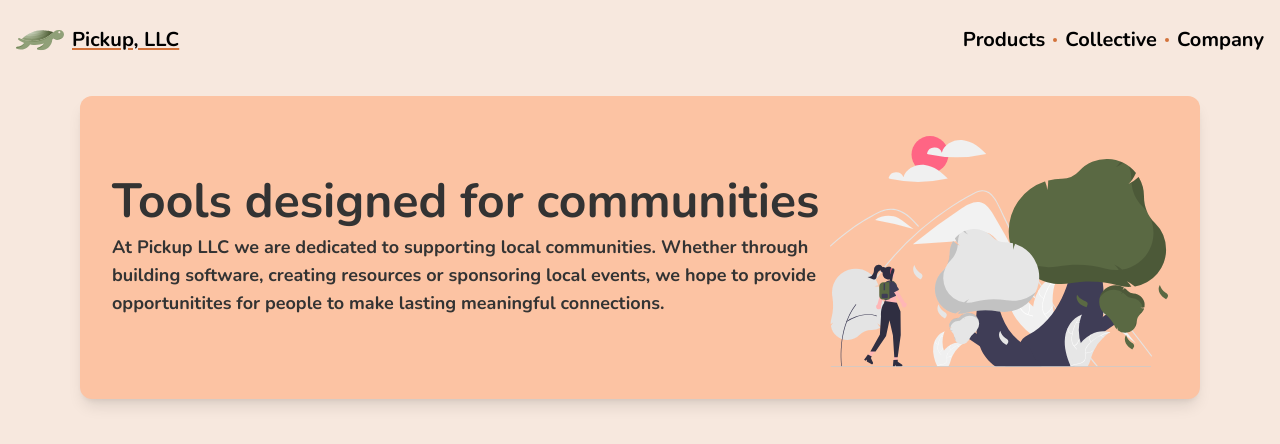
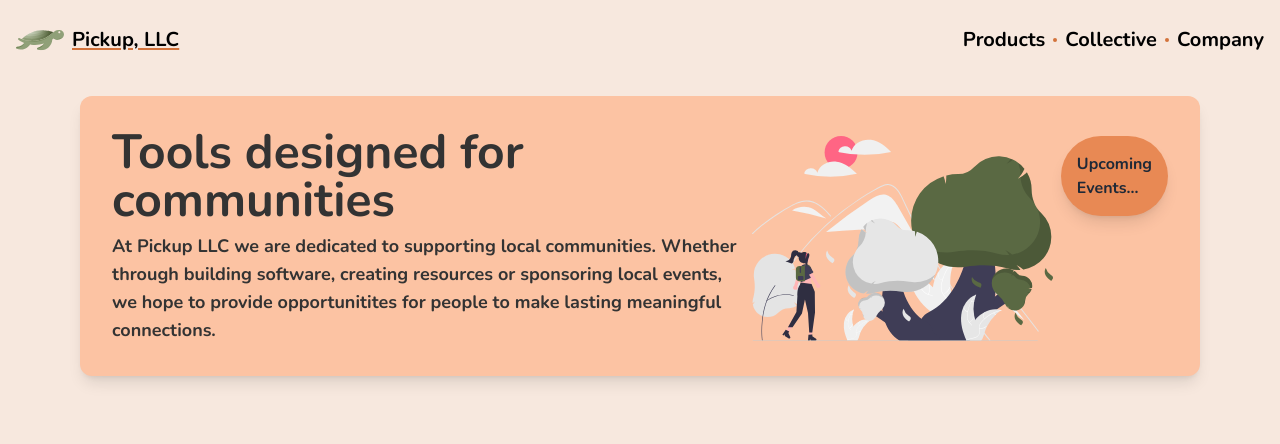
Before and after one commit to joinpickup/web, a Next.js app in the folder code/: page / in a window 1280 px wide. Shown: the top 444 px of the page. Built offline with nearby package versions, Linux system fonts and the light colour scheme.

Commit message:
fix: updating copy on landing page

```diff
--- a/code/src/pages/company/team.tsx
+++ b/code/src/pages/company/team.tsx
@@ -49,13 +49,13 @@ function MainContent() {
           <TeamMemberCard
             name="Stefanie"
             email="solivares@joinpickup.com"
-            title="Co VP of Product/Media"
+            title="VP of Product"
             image="/img/team/stef.png"
           />
           <TeamMemberCard
             name="Jason"
             email="jolivares@joinpickup.com"
-            title="Co VP of Product/Media"
+            title="VP of Marketing"
             image="/img/team/jason.png"
           />
         </div>
--- a/code/src/pages/index.tsx
+++ b/code/src/pages/index.tsx
@@ -37,7 +37,7 @@ function MainContent() {
     <main className="w-full h-full flex flex-col">
       {/* <div className="h-20"></div> */}
       <motion.div
-        className="m-4 md:mx-20 p-8 rounded-xl bg-orange-200 text-[#333333] shadow-lg flex md:flex-row flex-col md:space-x-2 space-y-2 items-center"
+        className="m-4 md:mx-20 p-8 rounded-xl bg-orange-200 text-[#333333] shadow-lg flex md:flex-row flex-col md:space-x-2 space-y-2 items-start"
       >
         <div className="order-2 md:order-1 flex flex-col space-y-2">
           <div className="text-4xl md:text-5xl">Tools designed for communities</div>
@@ -50,7 +50,26 @@ function MainContent() {
         <div className="order-1 md:order-2">
           <img src="/img/tree.svg"></img>
         </div>
+          <motion.a
+            whileTap={{ scale: 0.9 }}
+            whileHover={{scale: 1.2}}
+              className="
+              order-3
+              p-4
+              justify-center
+              shadow-lg
+              flex
+              cursor-pointer
+              items-center
+              text-md text-gray-800 rounded-full bg-orange-400
+              "
+              href="/collective/events"
+            >
+              <div>Upcoming Events...</div>
+          </motion.a>
       </motion.div>
     </main>
+
+
   );
 }
```
